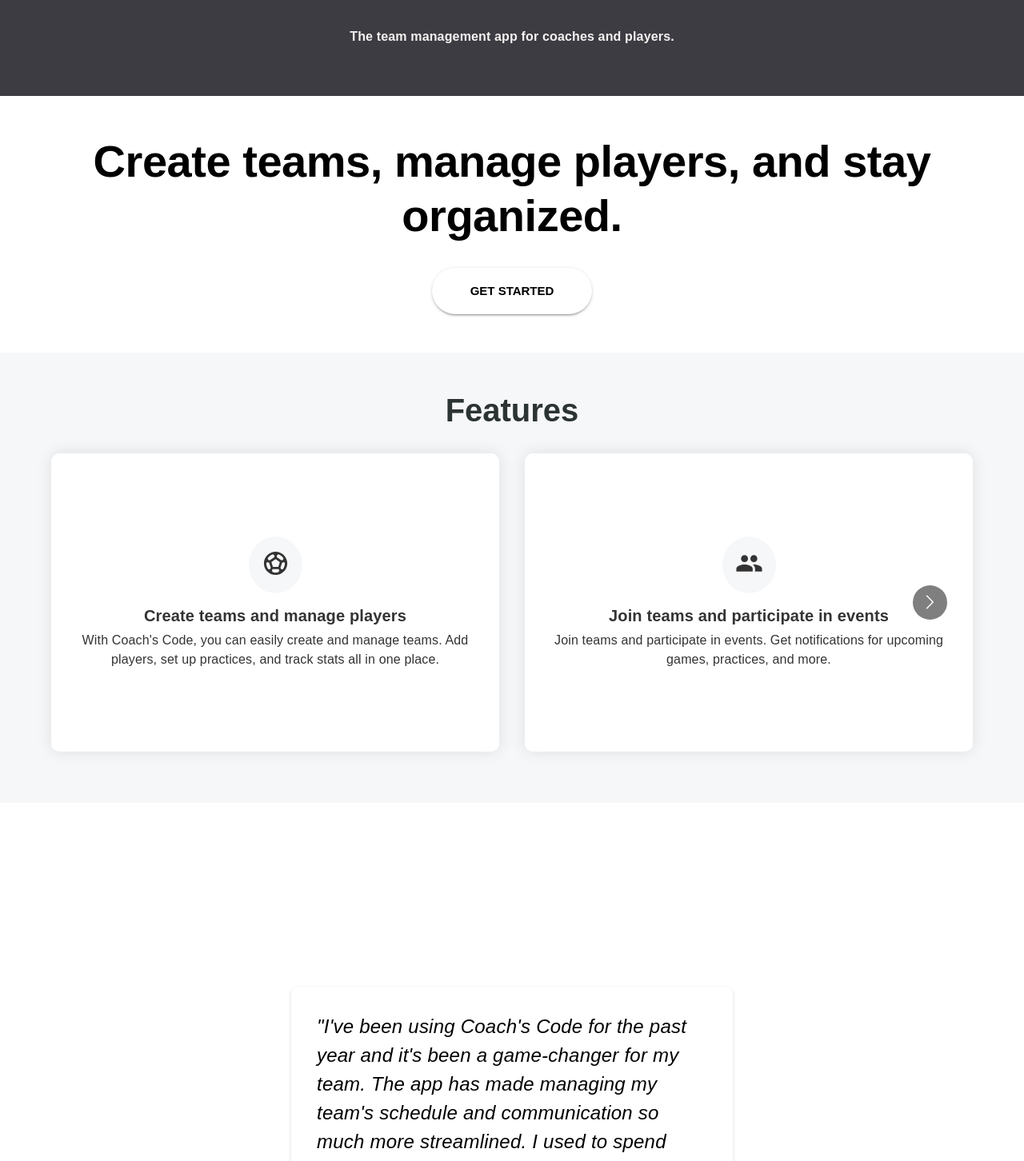
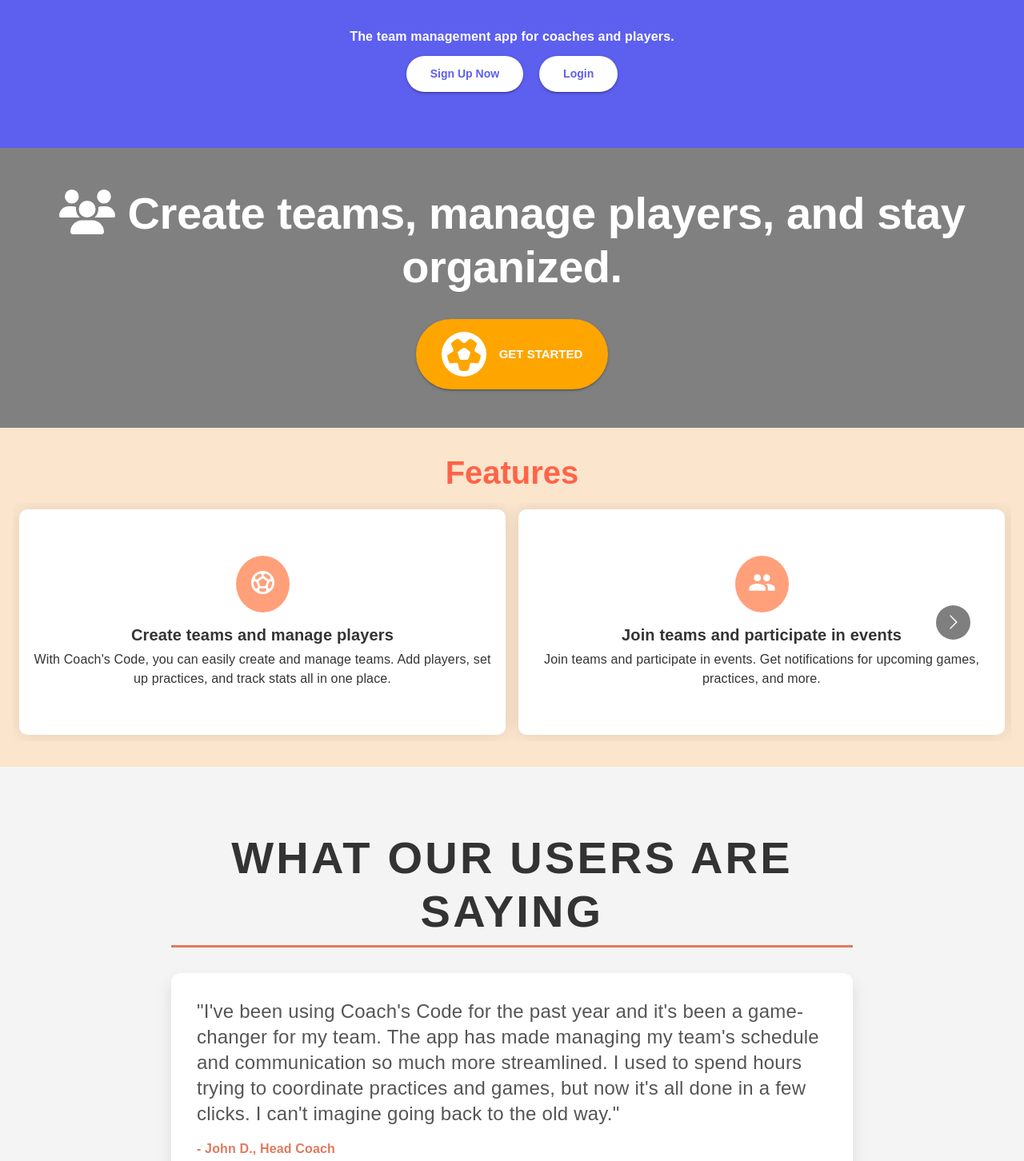
Before and after one commit to alexmassimino9/CoachesCode, a React (Create React App) app: page / in a window 1280 px wide. Shown: the part 220-1672 px from the top of the page at 80% size. Built offline with nearby package versions, Linux system fonts and the light colour scheme.

Commit message:
update home styling

```diff
--- a/package.json
+++ b/package.json
@@ -5,6 +5,8 @@
   "dependencies": {
     "@emotion/react": "^11.10.6",
     "@emotion/styled": "^11.10.6",
+    "@fortawesome/free-solid-svg-icons": "^6.4.0",
+    "@fortawesome/react-fontawesome": "^0.2.0",
     "@mui/icons-material": "^5.11.11",
     "@mui/material": "^5.11.12",
     "@testing-library/jest-dom": "^5.16.5",
--- a/src/constants/arrays.js
+++ b/src/constants/arrays.js
@@ -39,3 +39,21 @@
       "Upload photos and videos to Coach's Code to share with your team. Keep memories alive and celebrate victories together!",
   },
 ];
+
+export const TESTIOMNIALS = [
+  {
+    id: 1,
+    testimonial: ` "I've been using Coach's Code for the past year and it's been a
+  game-changer for my team. The app has made managing my team's
+  schedule and communication so much more streamlined. I used to spend
+  hours trying to coordinate practices and games, but now it's all
+  done in a few clicks. I can't imagine going back to the old way."`,
+    cite: "John D., Head Coach",
+  },
+  {
+    id: 2,
+    testimonial: ` "The in-app chat feature is a game-changer. It makes it so easy to
+    communicate with my team."`,
+    cite: "Sara M., Player",
+  },
+];
--- a/src/context/UserContext.js
+++ b/src/context/UserContext.js
@@ -14,9 +14,7 @@
     getUser();
   }, [user]);
 
-  return (
-    <UserContext.Provider value={{ user }}>{children}</UserContext.Provider>
-  );
+  return <UserContext.Provider value={user}>{children}</UserContext.Provider>;
 };
 
 export default UserContext;
--- a/src/pages/home/homePageComponents/CtaSection.js
+++ b/src/pages/home/homePageComponents/CtaSection.js
@@ -2,10 +2,20 @@
 import { styled } from "@mui/material/styles";
 import { Box, Button, Typography } from "@mui/material";
 import { useNavigate } from "react-router-dom";
+import { FontAwesomeIcon } from "@fortawesome/react-fontawesome";
+import { faUsers, faFutbol } from "@fortawesome/free-solid-svg-icons";
+import Fade from "@mui/material/Fade";
+
+const colors = {
+  primary: "#5C5AA7",
+  secondary: "#FFA500",
+  white: "#FFFFFF",
+  gray: "#A6A6A6",
+};
 
 const CtaSectionRoot = styled("section")(({ theme }) => ({
-  backgroundColor: "var(--color-secondary)",
-  color: "var(--color-white)",
+  backgroundColor: "grey",
+  color: colors.white,
   padding: theme.spacing(6),
   display: "flex",
   flexDirection: "column",
@@ -14,15 +24,21 @@
 }));
 
 const CtaButton = styled(Button)(({ theme }) => ({
-  backgroundColor: "var(--color-white)",
-  color: "var(--color-secondary)",
+  backgroundColor: colors.secondary,
+  color: colors.white,
   borderRadius: "50px",
-  padding: theme.spacing(2, 6),
+  padding: theme.spacing(2, 4),
   textTransform: "uppercase",
   "&:hover": {
-    backgroundColor: "var(--color-primary)",
-    color: "var(--color-white)",
+    backgroundColor: colors.gray,
+    color: colors.white,
   },
+}));
+
+const CtaIcon = styled(FontAwesomeIcon)(({ theme }) => ({
+  fontSize: "3.5rem",
+  marginRight: theme.spacing(2),
+  color: colors.white,
 }));
 
 const CtaSection = () => {
@@ -30,17 +46,23 @@
 
   return (
     <CtaSectionRoot>
-      <Typography variant="h2" align="center">
+      <Fade in={true} timeout={1000}>
+        <Typography variant="h2" align="center" style={{ fontSize: "3.5rem" }}>
+          <CtaIcon icon={faUsers} />
           Create teams, manage players, and stay organized.
         </Typography>
+      </Fade>
       <Box marginTop={4}>
+        <Fade in={true} timeout={2000}>
           <CtaButton
             variant="contained"
             size="large"
             onClick={() => navigate("/teams")}
           >
+            <CtaIcon icon={faFutbol} />
             Get Started
           </CtaButton>
+        </Fade>
       </Box>
     </CtaSectionRoot>
   );
--- a/src/pages/home/homePageComponents/FeatureSection.js
+++ b/src/pages/home/homePageComponents/FeatureSection.js
@@ -6,8 +6,8 @@
 import { FEATURES } from "../../../constants/arrays";
 
 const FeatureSectionRoot = styled("section")(({ theme }) => ({
-  backgroundColor: "#f6f7f9",
-  padding: theme.spacing(6),
+  backgroundColor: "#FCE5CD",
+  padding: theme.spacing(4, 2),
 }));
 
 const FeatureItem = styled(Box)(({ theme }) => ({
@@ -18,21 +18,17 @@
   backgroundColor: "#fff",
   color: "#333",
   borderRadius: "10px",
-  padding: theme.spacing(3),
+  padding: theme.spacing(2, 1),
   boxShadow: "0px 0px 20px rgba(0, 0, 0, 0.1)",
   transition: "all 0.3s ease-in-out",
-  margin: theme.spacing(2),
-  minWidth: "200px",
-  minHeight: "325px",
-  [theme.breakpoints.down("sm")]: {
-    padding: theme.spacing(5),
-    margin: `${theme.spacing(2)} ${theme.spacing(3)}`,
-  },
+  margin: theme.spacing(1, 1),
+  minWidth: "150px",
+  minHeight: "250px",
 }));
 
 const FeatureIcon = styled(Box)(({ theme }) => ({
-  backgroundColor: "#f6f7f9",
-  color: "var(--color-secondary)",
+  backgroundColor: "#FFA07A",
+  color: "#fff",
   borderRadius: "50%",
   padding: theme.spacing(2),
   marginBottom: theme.spacing(2),
@@ -63,7 +59,7 @@
         variant="h3"
         align="center"
         gutterBottom
-        sx={{ color: "#2C3333" }}
+        sx={{ color: "#FF6347" }}
       >
         Features
       </Typography>
--- a/src/pages/home/homePageComponents/HeroSection.js
+++ b/src/pages/home/homePageComponents/HeroSection.js
@@ -1,12 +1,34 @@
 import React from "react";
-import { Typography, Box } from "@mui/material";
+import { Typography, Box, Button } from "@mui/material";
 import { styled } from "@mui/system";
 
 const HeroWrapper = styled("section")({
-  backgroundColor: "#3D3C42",
-  color: "#F6F1F1",
+  backgroundColor: "#5D5FEF",
+  color: "#FFFFFF",
   padding: "80px 0 60px",
   textAlign: "center",
+});
+
+const SignUpButton = styled(Button)({
+  backgroundColor: "#FFFFFF",
+  color: "#5D5FEF",
+  borderRadius: "30px",
+  padding: "10px 30px",
+  margin: "10px",
+  "&:hover": {
+    backgroundColor: "#FFFFFF",
+  },
+});
+
+const LoginButton = styled(Button)({
+  backgroundColor: "#FFFFFF",
+  color: "#5D5FEF",
+  borderRadius: "30px",
+  padding: "10px 30px",
+  margin: "10px",
+  "&:hover": {
+    backgroundColor: "#FFFFFF",
+  },
 });
 
 const HeroSection = () => {
@@ -19,6 +41,8 @@
         <Typography variant="subtitle1" gutterBottom>
           The team management app for coaches and players.
         </Typography>
+        <SignUpButton variant="contained">Sign Up Now</SignUpButton>
+        <LoginButton variant="contained">Login</LoginButton>
       </Box>
     </HeroWrapper>
   );
--- a/src/pages/home/homePageComponents/TestimonialSection.js
+++ b/src/pages/home/homePageComponents/TestimonialSection.js
@@ -1,61 +1,60 @@
 import React from "react";
 import { Typography, Box, Container } from "@mui/material";
 import { styled } from "@mui/material/styles";
+import { TESTIOMNIALS } from "../../../constants/arrays";
 
 const TestimonialSectionRoot = styled("section")(({ theme }) => ({
-  backgroundColor: "var(--color-gold)",
-  padding: theme.spacing(8, 0),
+  backgroundColor: "#F4F4F4",
+  padding: theme.spacing(10, 0),
 }));
 
 const TestimonialTitle = styled(Typography)(({ theme }) => ({
-  color: "#fff",
+  color: "#333",
   fontWeight: 700,
   marginBottom: theme.spacing(4),
+  textTransform: "uppercase",
+  letterSpacing: "0.2rem",
+  borderBottom: "3px solid #E07A5F",
+  paddingBottom: theme.spacing(1),
 }));
 
 const TestimonialBox = styled(Box)(({ theme }) => ({
   backgroundColor: "#fff",
-  borderRadius: "8px",
+  borderRadius: "12px",
   padding: theme.spacing(4),
-  boxShadow: "0 2px 4px rgba(0, 0, 0, 0.15)",
+  boxShadow: "0 10px 20px rgba(0, 0, 0, 0.1)",
+  marginBottom: theme.spacing(4),
 }));
 
 const TestimonialQuote = styled(Typography)(({ theme }) => ({
-  color: "var(--color-gold)",
+  color: "#555",
   fontSize: "1.5rem",
-  fontStyle: "italic",
+  fontWeight: 400,
+  lineHeight: "2rem",
   marginBottom: theme.spacing(2),
 }));
 
 const TestimonialCite = styled(Typography)(({ theme }) => ({
   fontWeight: 700,
-  color: "var(--color-secondary)",
+  color: "#E07A5F",
+  marginTop: theme.spacing(2),
 }));
 
 const TestimonialSection = () => {
   return (
     <TestimonialSectionRoot>
-      <Container maxWidth="sm">
+      <Container maxWidth="md">
         <TestimonialTitle variant="h2" align="center">
           What Our Users Are Saying
         </TestimonialTitle>
-        <TestimonialBox>
-          <TestimonialQuote>
-            "I've been using Coach's Code for the past year and it's been a
-            game-changer for my team. The app has made managing my team's
-            schedule and communication so much more streamlined. I used to spend
-            hours trying to coordinate practices and games, but now it's all
-            done in a few clicks. I can't imagine going back to the old way."
-          </TestimonialQuote>
-          <TestimonialCite>- John D., Head Coach</TestimonialCite>
-        </TestimonialBox>
-        <TestimonialBox sx={{ marginTop: "2rem" }}>
-          <TestimonialQuote>
-            "The in-app chat feature is a game-changer. It makes it so easy to
-            communicate with my team."
-          </TestimonialQuote>
-          <TestimonialCite>- Sara M., Player</TestimonialCite>
-        </TestimonialBox>
+        {TESTIOMNIALS.map((item, index) => {
+          return (
+            <TestimonialBox key={index}>
+              <TestimonialQuote>{item.testimonial}</TestimonialQuote>
+              <TestimonialCite>- {item.cite}</TestimonialCite>
+            </TestimonialBox>
+          );
+        })}
       </Container>
     </TestimonialSectionRoot>
   );
```
Also changed, not shown: 1 other file (tests, documents, lock files or other folders). Lines whose indentation alone changed are shown as unchanged.
